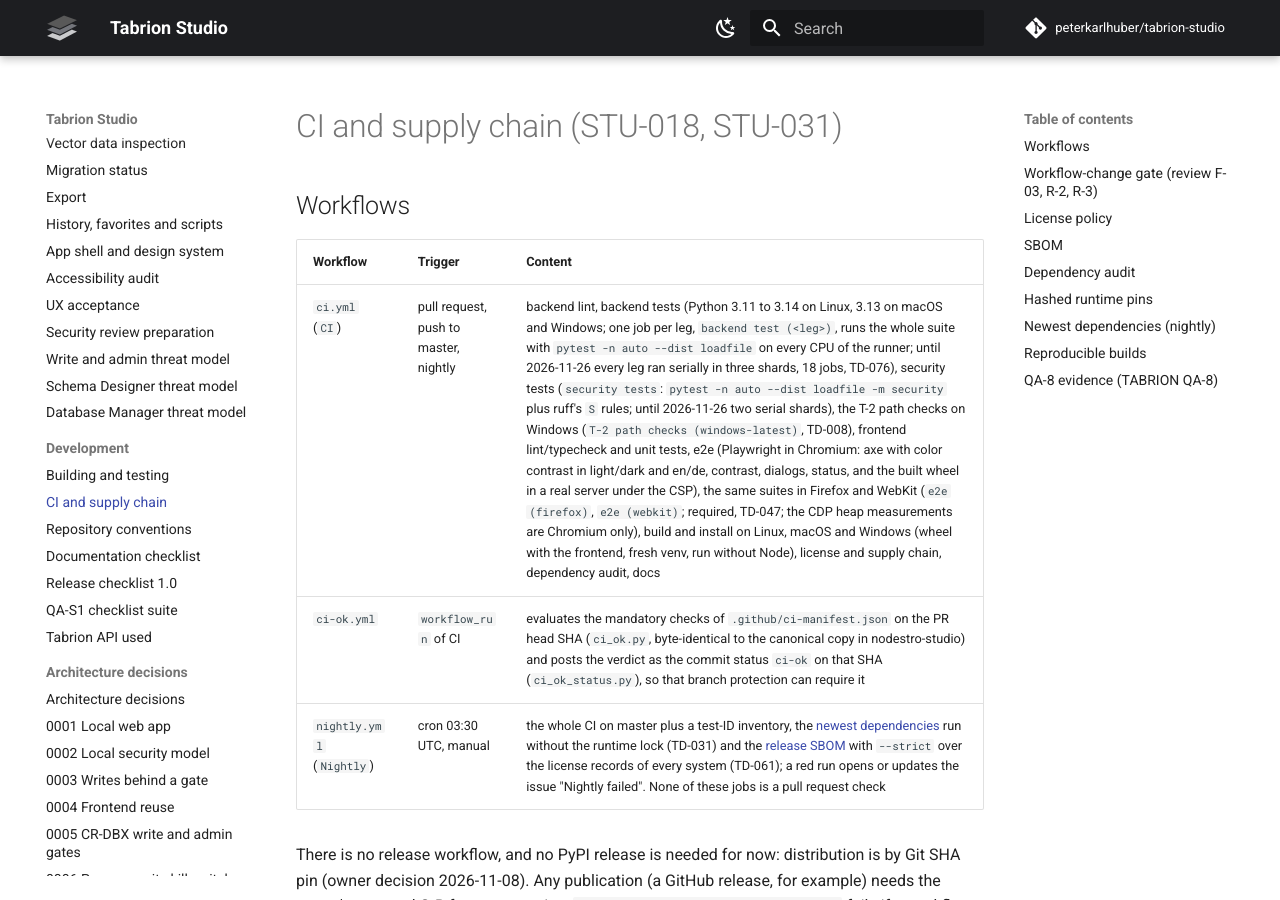
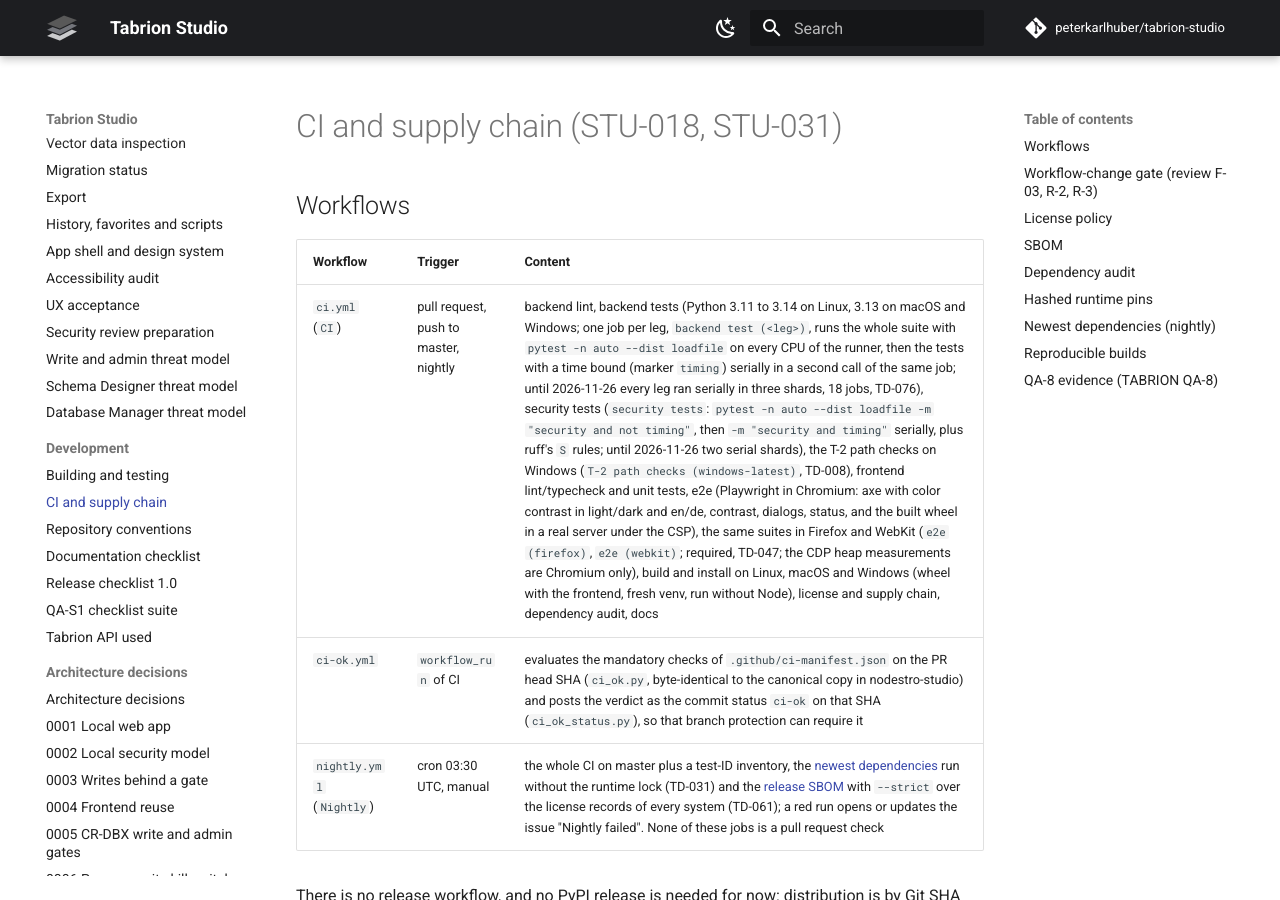
Before and after one commit to peterkarlhuber/tabrion-studio, an MkDocs documentation site: the page built from docs/development/ci.md, in a window 1280 px wide and 900 px high. Built offline with MkDocs 1.6.1 and Material for MkDocs 9.7.7, drawn with Linux system fonts in a browser that asks for light colours; comment, search, counter and statistics services are not loaded.

Commit message:
CI: backend test and security tests run the timing tests serially
The same split as the nightly job (previous commit): the parallel call
deselects the marker timing, a second serial call in the same job runs only
those tests. Coverage is appended over both calls. No new job, no bound
loosened, no test skipped.

Co-Authored-By: Claude Opus 5.5 <noreply@anthropic.com>
Claude-Session: https://claude.ai/code/session_011tY7TDVwzc6NjKDiD7c4rd

```diff
--- a/docs/development/ci.md
+++ b/docs/development/ci.md
@@ -4,7 +4,7 @@
 
 | Workflow | Trigger | Content |
 |---|---|---|
-| `ci.yml` (`CI`) | pull request, push to master, nightly | backend lint, backend tests (Python 3.11 to 3.14 on Linux, 3.13 on macOS and Windows; one job per leg, `backend test (<leg>)`, runs the whole suite with `pytest -n auto --dist loadfile` on every CPU of the runner; until 2026-11-26 every leg ran serially in three shards, 18 jobs, TD-076), security tests (`security tests`: `pytest -n auto --dist loadfile -m security` plus ruff's `S` rules; until 2026-11-26 two serial shards), the T-2 path checks on Windows (`T-2 path checks (windows-latest)`, TD-008), frontend lint/typecheck and unit tests, e2e (Playwright in Chromium: axe with color contrast in light/dark and en/de, contrast, dialogs, status, and the built wheel in a real server under the CSP), the same suites in Firefox and WebKit (`e2e (firefox)`, `e2e (webkit)`; required, TD-047; the CDP heap measurements are Chromium only), build and install on Linux, macOS and Windows (wheel with the frontend, fresh venv, run without Node), license and supply chain, dependency audit, docs |
+| `ci.yml` (`CI`) | pull request, push to master, nightly | backend lint, backend tests (Python 3.11 to 3.14 on Linux, 3.13 on macOS and Windows; one job per leg, `backend test (<leg>)`, runs the whole suite with `pytest -n auto --dist loadfile` on every CPU of the runner, then the tests with a time bound (marker `timing`) serially in a second call of the same job; until 2026-11-26 every leg ran serially in three shards, 18 jobs, TD-076), security tests (`security tests`: `pytest -n auto --dist loadfile -m "security and not timing"`, then `-m "security and timing"` serially, plus ruff's `S` rules; until 2026-11-26 two serial shards), the T-2 path checks on Windows (`T-2 path checks (windows-latest)`, TD-008), frontend lint/typecheck and unit tests, e2e (Playwright in Chromium: axe with color contrast in light/dark and en/de, contrast, dialogs, status, and the built wheel in a real server under the CSP), the same suites in Firefox and WebKit (`e2e (firefox)`, `e2e (webkit)`; required, TD-047; the CDP heap measurements are Chromium only), build and install on Linux, macOS and Windows (wheel with the frontend, fresh venv, run without Node), license and supply chain, dependency audit, docs |
 | `ci-ok.yml` | `workflow_run` of CI | evaluates the mandatory checks of `.github/ci-manifest.json` on the PR head SHA (`ci_ok.py`, byte-identical to the canonical copy in nodestro-studio) and posts the verdict as the commit status `ci-ok` on that SHA (`ci_ok_status.py`), so that branch protection can require it |
 | `nightly.yml` (`Nightly`) | cron 03:30 UTC, manual | the whole CI on master plus a test-ID inventory, the [newest dependencies](#newest-dependencies-nightly) run without the runtime lock (TD-031) and the [release SBOM](#sbom) with `--strict` over the license records of every system (TD-061); a red run opens or updates the issue "Nightly failed". None of these jobs is a pull request check |
 
```
Also changed, not shown: docs/TODO.md (+1 -1 lines), 1 other file.
